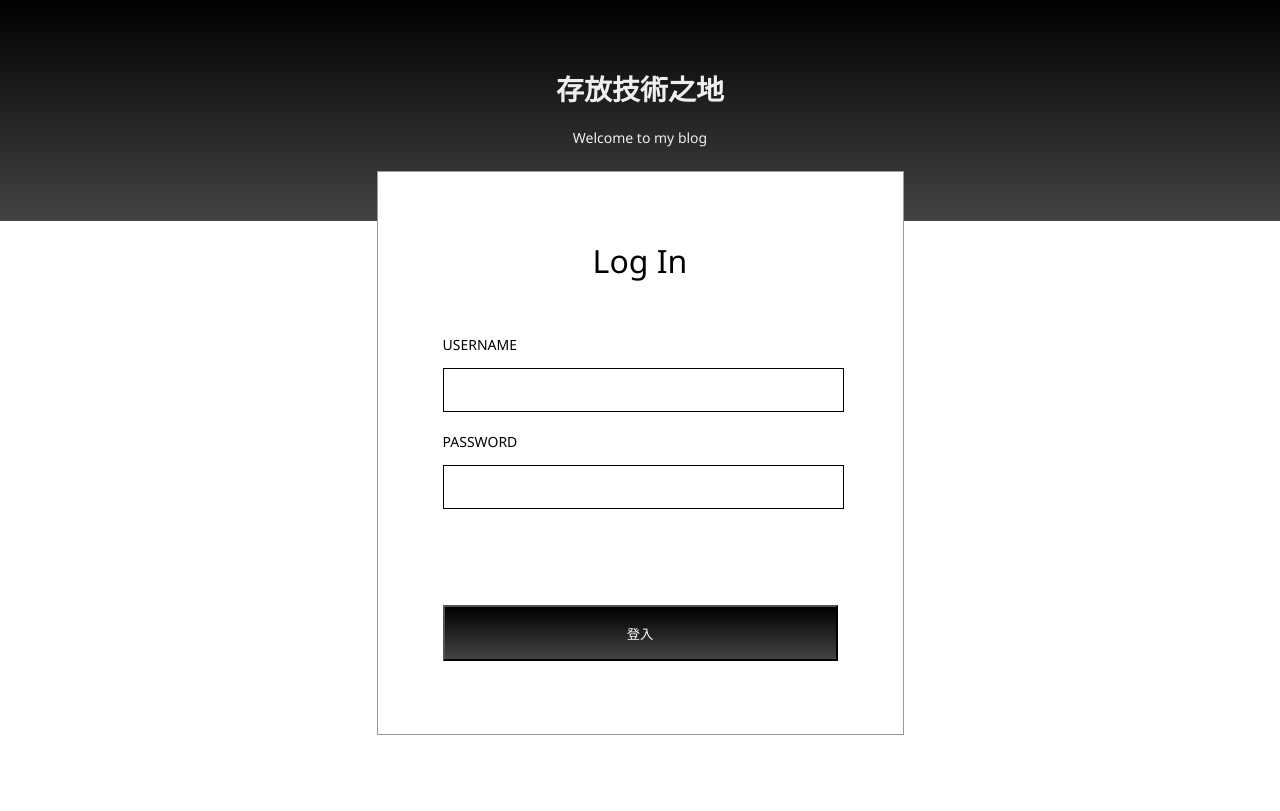
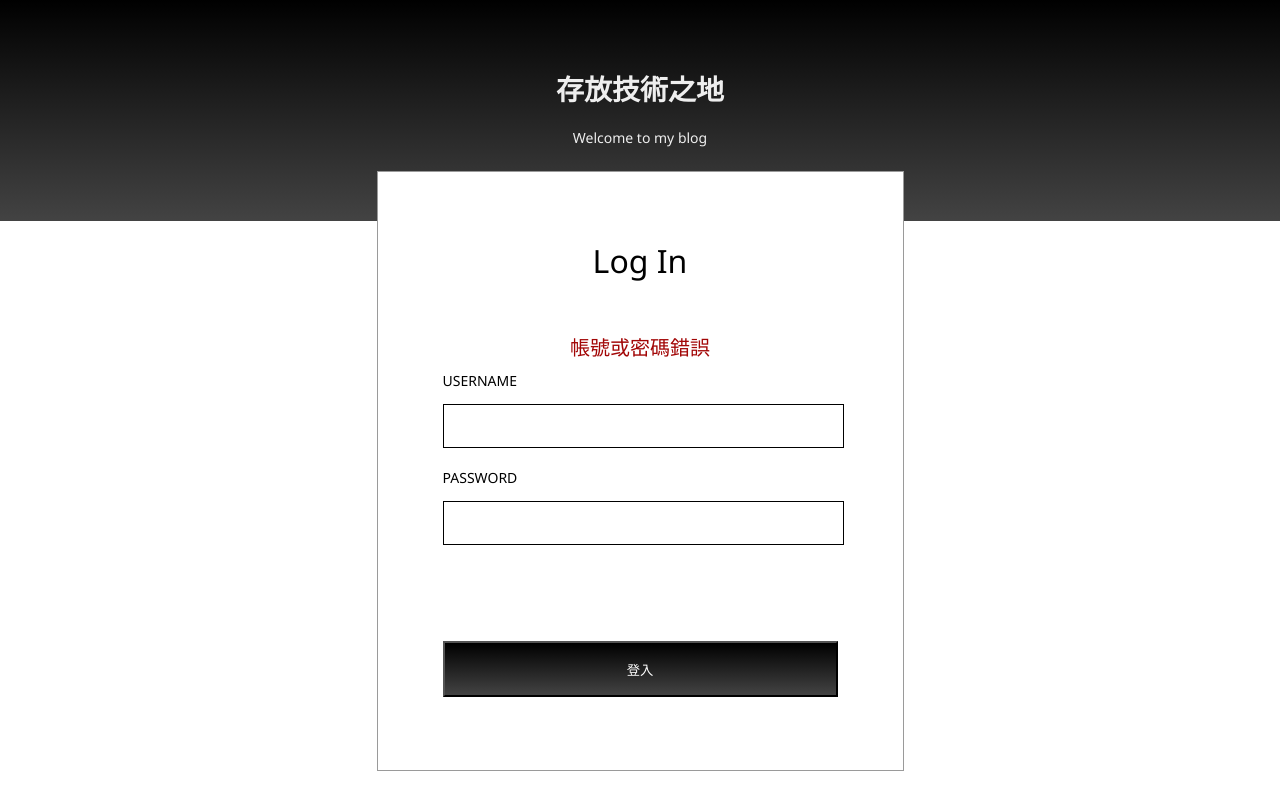
Before and after one commit to MoreCoke/php-blog, a PHP site: page /login.php?errCode=1 in a window 1280 px wide. Shown: the part 79-890 px from the top of the page. Run offline with PHP 8.4, Linux system fonts and the light colour scheme.

Commit message:
Feat login

```diff
--- a/css/index.css
+++ b/css/index.css
@@ -127,6 +127,13 @@ footer {
   font-size: 14px;
 }
 
+.error {
+  color: #a20606;
+  font-size: 20px;
+  margin: 16px 0px;
+  text-align: center;
+}
+
 /* login */
 
 .blog-block__login {
--- a/login.php
+++ b/login.php
@@ -25,6 +25,11 @@
   <div class="blog-wrapper">
     <form class="blog-block__login" method="POST" action="handle_login.php">
       <div class="blog-block__login-title">Log In</div>
+      <?php
+      $errCode = isset($_GET['errCode']) ? $_GET['errCode'] : null;
+      if ($errCode === '1') { ?>
+        <div class="error">帳號或密碼錯誤</div>
+      <?php } ?>
       <div class="blog-block__login-label">USERNAME</div>
       <input class="blog-block__login-input" type="text" name="username">
       <div class="blog-block__login-label">PASSWORD</div>
```
Also changed, not shown: handle_login.php (+14 -7 lines).
